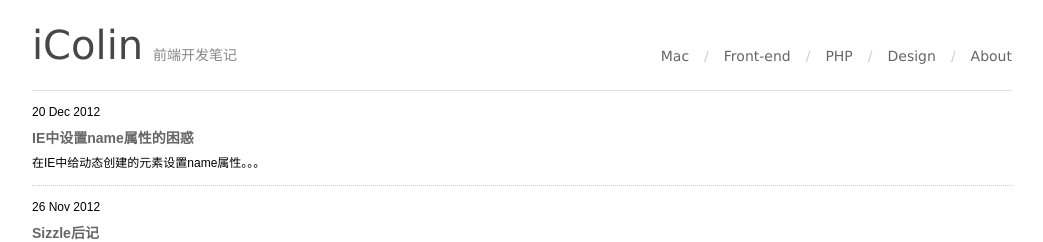
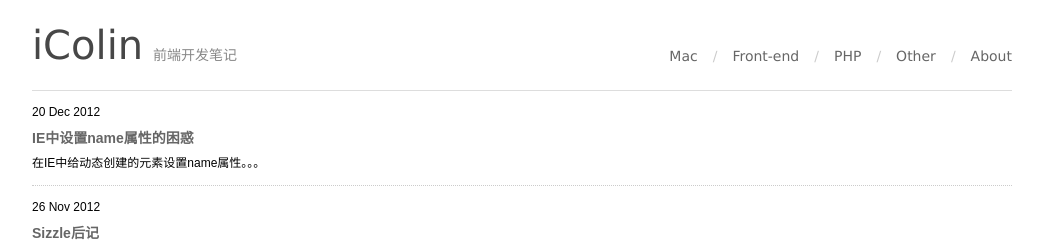
Before and after one commit to colinvivy/colinvivy.github.com, a Jekyll site: the page built from index.md, in a window 1280 px wide. Shown: the top 242 px of the page, without its empty margins (118-1161 px from the left). Built offline with Jekyll 4.4.1, drawn with Linux system fonts in a browser that asks for light colours.

Commit message:
modify nav

```diff
--- a/_includes/nav.md
+++ b/_includes/nav.md
@@ -6,7 +6,7 @@
         <li class="gap">/</a>
         <li><a href="/php.html">PHP</a></a>
         <li class="gap">/</a>
-        <li><a href="/design.html">Design</a></a>
+        <li><a href="/other.html">Other</a></a>
         <li class="gap">/</a>
         <li><a href="/about.html">About</a></a>
     </ul>
```
